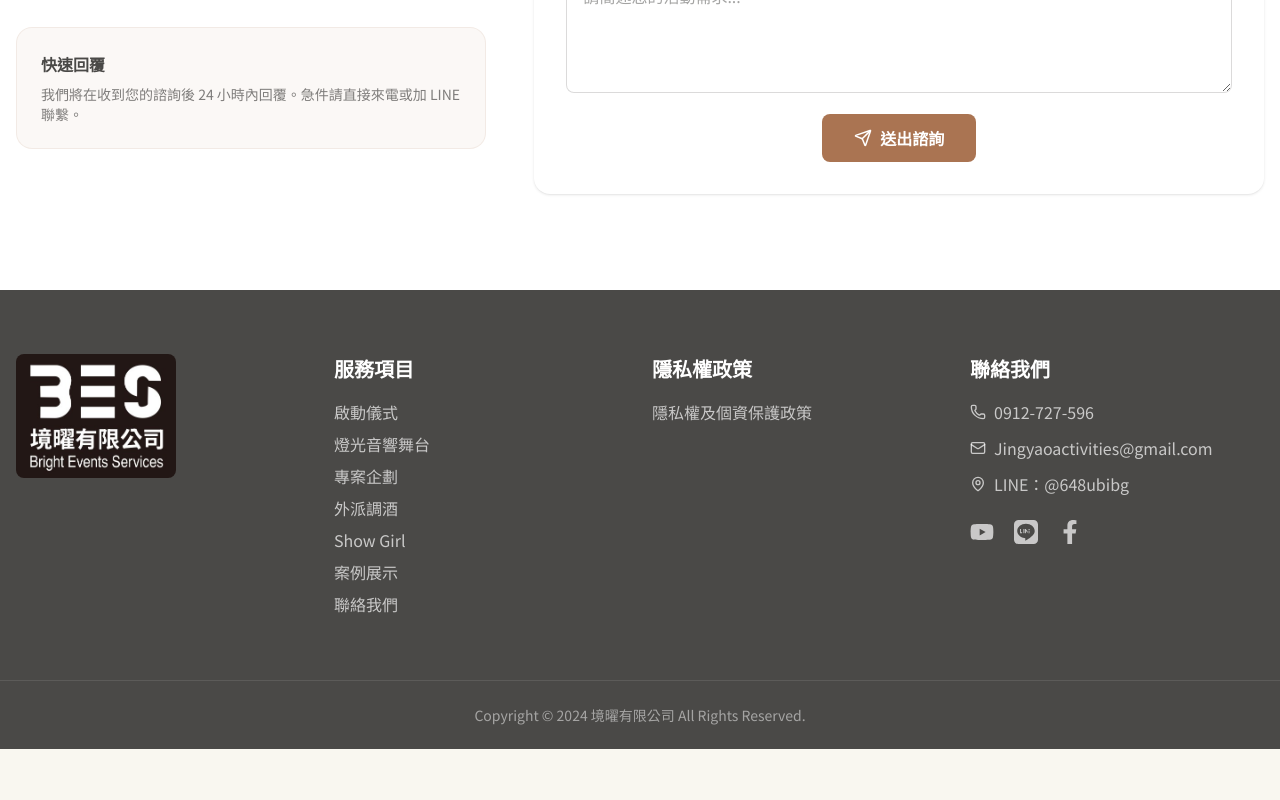
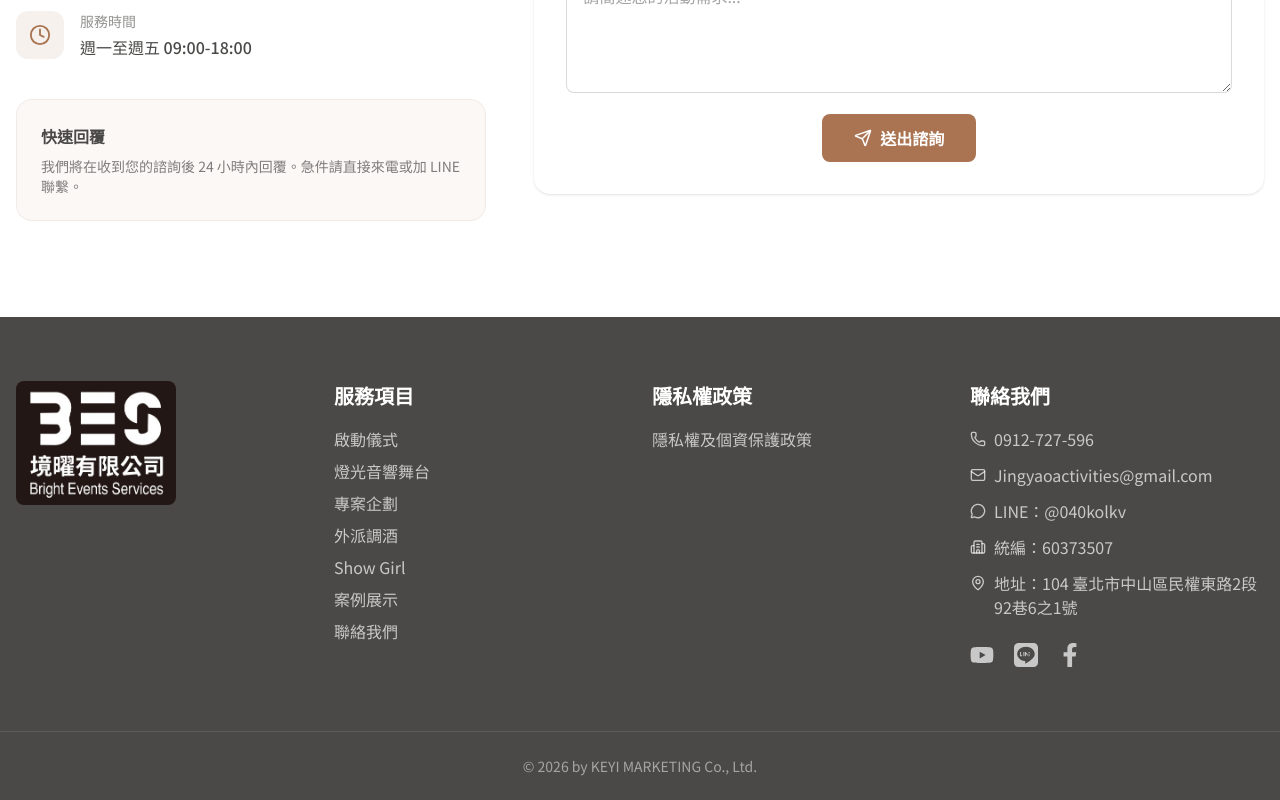
Before and after one commit to KEYI1997/bes-events, a Next.js app: page /contact in a window 1280 px wide. Shown: the part 829-1629 px from the top of the page. Before the commit the page ends 1578 px from the top, so only its background shows below. Built offline with nearby package versions, Linux system fonts and the light colour scheme.

Commit message:
更新聯絡資訊與網站版權

```diff
--- a/src/app/contact/page.tsx
+++ b/src/app/contact/page.tsx
@@ -1,5 +1,5 @@
 import { Metadata } from 'next';
-import { Phone, Mail, MessageCircle, MapPin, Clock } from 'lucide-react';
+import { Phone, Mail, MessageCircle, MapPin, Clock, Building2 } from 'lucide-react';
 import AnimateOnScroll from '@/components/AnimateOnScroll';
 import ContactFormInline from '@/components/ContactFormInline';
 import { LINE_URL } from '@/lib/siteLinks';
@@ -25,13 +25,19 @@ const CONTACT_INFO = [
   {
     icon: MessageCircle,
     label: 'LINE',
-    value: 'LINE 官方帳號',
+    value: '@040kolkv',
     href: LINE_URL,
+  },
+  {
+    icon: Building2,
+    label: '統編',
+    value: '60373507',
+    href: null,
   },
   {
     icon: MapPin,
     label: '地址',
-    value: '臺北市中山區民權東路2段92巷6之1號',
+    value: '104 臺北市中山區民權東路2段92巷6之1號',
     href: null,
   },
   {
--- a/src/components/Footer.tsx
+++ b/src/components/Footer.tsx
@@ -1,5 +1,5 @@
 import Link from 'next/link';
-import { Phone, Mail, MapPin } from 'lucide-react';
+import { Phone, Mail, MapPin, MessageCircle, Building2 } from 'lucide-react';
 import { FACEBOOK_URL, LINE_URL } from '@/lib/siteLinks';
 
 export default function Footer() {
@@ -64,8 +64,15 @@ export default function Footer() {
                 <Mail size={16} /> Jingyaoactivities@gmail.com
               </a>
               <a href={LINE_URL} target="_blank" rel="noopener noreferrer" className="flex items-center gap-2 text-[16px] text-white/70 hover:text-cta transition-colors">
-                <MapPin size={16} /> LINE：@648ubibg
+                <MessageCircle size={16} /> LINE：@040kolkv
               </a>
+              <p className="flex items-start gap-2 text-[16px] text-white/70">
+                <Building2 size={16} className="mt-1 flex-shrink-0" /> 統編：60373507
+              </p>
+              <p className="flex items-start gap-2 text-[16px] text-white/70">
+                <MapPin size={16} className="mt-1 flex-shrink-0" />
+                <span>地址：104 臺北市中山區民權東路2段92巷6之1號</span>
+              </p>
             </div>
             {/* 社群 */}
             <div className="flex gap-5 mt-6 items-center">
@@ -85,7 +92,7 @@ export default function Footer() {
       {/* Bottom bar */}
       <div className="border-t border-white/10 py-6">
         <p className="text-center text-sm text-white/50">
-          Copyright © 2024 境曜有限公司 All Rights Reserved.
+          © 2026 by KEYI MARKETING Co., Ltd.
         </p>
       </div>
     </footer>
--- a/src/components/Header.tsx
+++ b/src/components/Header.tsx
@@ -253,7 +253,7 @@ export default function Header() {
             <div className="flex flex-col sm:flex-row gap-6 text-sm text-primary/70">
               <a href="tel:0912727596" className="hover:text-cta transition-colors">📞 0912-727-596</a>
               <a href="mailto:Jingyaoactivities@gmail.com" className="hover:text-cta transition-colors">✉️ Jingyaoactivities@gmail.com</a>
-              <a href={LINE_URL} target="_blank" rel="noopener noreferrer" className="hover:text-cta transition-colors">💬 LINE：@648ubibg</a>
+              <a href={LINE_URL} target="_blank" rel="noopener noreferrer" className="hover:text-cta transition-colors">💬 LINE：@040kolkv</a>
             </div>
           </div>
         </div>
```
Also changed, not shown: 1 other file (tests, documents, lock files or other folders).
